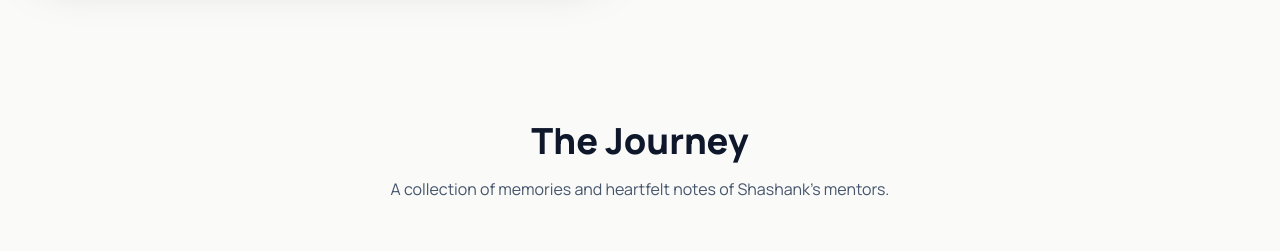
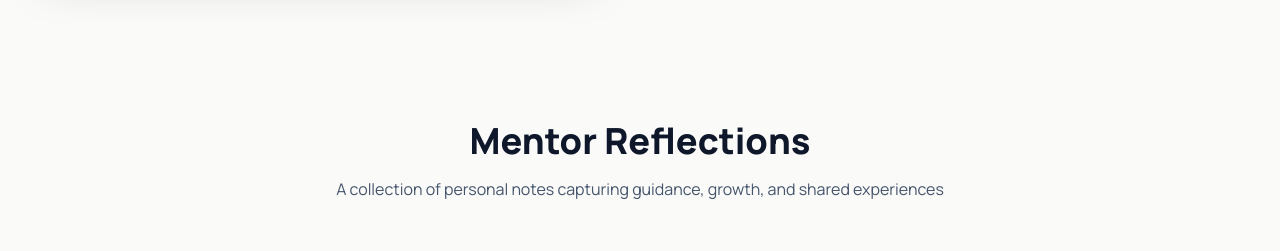
Before and after one commit to devific/gda, a React (Vite) app: page /about in a window 1280 px wide. Shown: the part 880-1131 px from the top of the page. Built offline with nearby package versions, Linux system fonts and the light colour scheme.

Commit message:
Update mentor text

```diff
--- a/src/pages/About.tsx
+++ b/src/pages/About.tsx
@@ -117,7 +117,7 @@ export default function About() {
               viewport={{ once: true }}
               className="mb-4 text-4xl font-extrabold"
             >
-              The Journey
+              Mentor Reflections
             </motion.h2>
             <motion.p
               initial={{ opacity: 0, y: 20 }}
@@ -126,8 +126,7 @@ export default function About() {
               transition={{ delay: 0.2 }}
               className="max-w-2xl mx-auto text-slate-600"
             >
-              A collection of memories and heartfelt notes of Shashank's
-              mentors.
+              A collection of personal notes capturing guidance, growth, and shared experiences
             </motion.p>
           </div>
 
```
